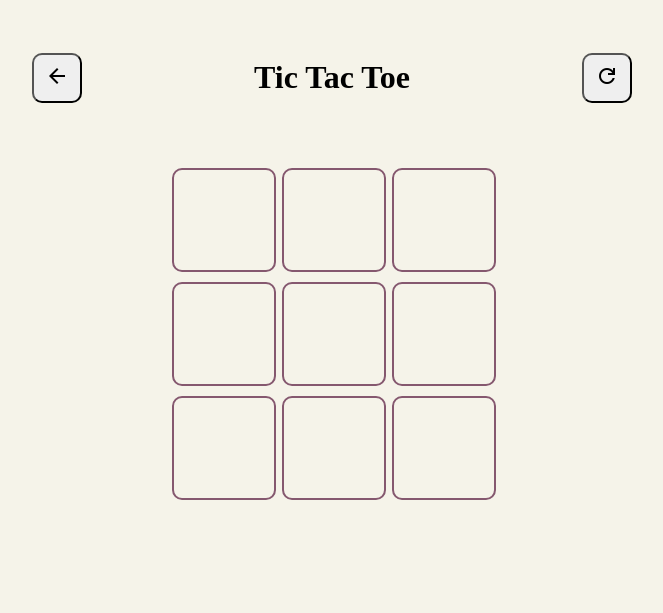
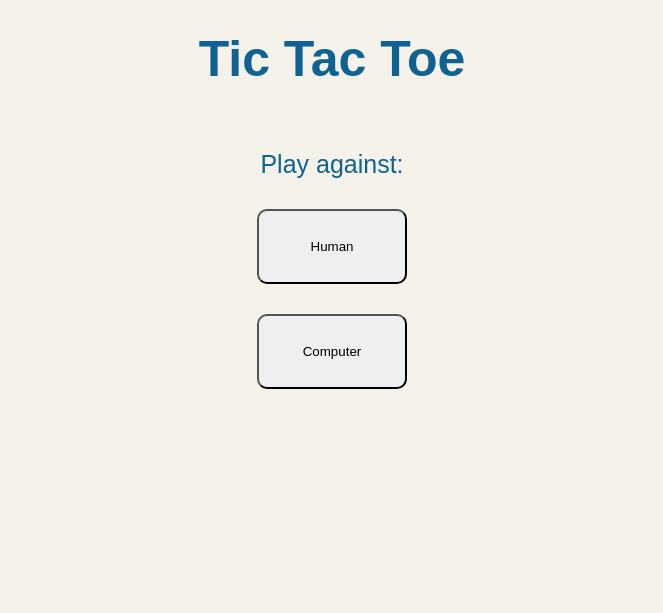
Before and after one commit to tarikkocar/tic-tac-toe, a plain HTML site: page index.html in a window 1280 px wide. Shown: the whole page, without its empty margins (308-971 px from the left). Drawn offline with nearby package versions, Linux system fonts and the light colour scheme.

Commit message:
Create a game menu

```diff
--- a/index.html
+++ b/index.html
@@ -11,14 +11,24 @@
 </head>
 <body>
     <div class="content">
+        <div class="menu">
+            <span>Play against:</span>
+            <button class="human">Human</button>
+            <button class="computer">Computer</button>
+            <span class="forthcoming hidden">Coming soon!</span>
+        </div>
         <div class="header">
-            <button><span class="material-symbols-outlined">
+            <button class="back">
+                <span class="material-symbols-outlined">
                 arrow_back
-                </span></button>
+                </span>
+            </button>
             <h1>Tic Tac Toe</h1>
-            <button class="reset"><span class="material-symbols-outlined">
+            <button class="reset">
+                <span class="material-symbols-outlined">
                 refresh
-                </span></button>
+                </span>
+            </button>
         </div>
         <div class="playground">
             <div class="cell"></div>
@@ -32,6 +42,7 @@
             <div class="cell"></div>
         </div>
         <div class="result"></div>
+        <div class="overlay"></div>
     </div>
 </body>
 </html>
--- a/style.css
+++ b/style.css
@@ -1,11 +1,32 @@
 :root {
     --cell-size: 100px;
     --bg-color: #f5f3e9;
+    --font-color: #0F6292;
 }
 
 body {
     background-color: var(--bg-color);
-    padding: 30px;
+}
+
+.menu {
+    position: absolute;
+    display: flex;
+    flex-direction: column;
+    align-items: center;
+    gap: 30px;
+    top: 150px;
+    font-family: 'Source Sans Pro', sans-serif;
+    font-size: 25px;
+    color: var(--font-color);
+    width: 100vw;
+    height: 100wh;
+    background-color: var(--bg-color);
+    z-index: 2;
+}
+
+.menu button {
+    width: 150px;
+    height: 75px;
 }
 
 .header {
@@ -13,12 +34,21 @@ body {
     justify-content: space-between;
     align-items: center;
     width: 600px;
+    font-family: 'Source Sans Pro', sans-serif;
+    color: var(--font-color);
+}
+
+h1 {
+    z-index: 2;
+    font-size: 50px;
+    margin: 0;
 }
 
 .content {
     display: flex;
     flex-direction: column;
     align-items: center;
+    margin: 30px;
 }
 
 .result {
@@ -29,6 +59,7 @@ body {
     display: flex;
     align-items: center;
     justify-content: center;
+    color: var(--font-color);
 }
 
 .playground {
@@ -48,7 +79,7 @@ body {
     align-items: center;
     font-size: 50px;
     font-family: sans-serif;
-    color: #0F6292;
+    color: var(--font-color);
 }
 
 button {
@@ -56,3 +87,19 @@ button {
     height: 50px;
     border-radius: 10px;
 }
+
+.hidden, .hidden > * {
+    display: none;
+}
+
+.overlay {
+    position: fixed;
+    top: 0;
+    bottom: 0;
+    left: 0;
+    right: 0;
+    width: 100%;
+    height: 100%;
+    background-color: var(--bg-color);
+    z-index: 1;
+}
--- a/tic-tac-toe.js
+++ b/tic-tac-toe.js
@@ -127,4 +127,32 @@ const gamePlay = ((gameBoard) => {
   addEventsToCells();
 
   document.querySelector(".reset").addEventListener("click", resetGame);
+
+  return { resetGame };
 })(gameBoard);
+
+const menuHandler = (() => {
+  const menu = document.querySelector(".menu");
+  const overlay = document.querySelector(".overlay");
+  const humanButton = document.querySelector(".human");
+  const computerButton = document.querySelector(".computer");
+  const backButton = document.querySelector(".back");
+  const forthcoming = document.querySelector(".forthcoming");
+
+  humanButton.addEventListener("click", () => {
+    menu.classList.add("hidden");
+    overlay.classList.add("hidden");
+    forthcoming.classList.add("hidden");
+  });
+
+  backButton.addEventListener("click", () => {
+    menu.classList.remove("hidden");
+    overlay.classList.remove("hidden");
+    forthcoming.classList.add("hidden");
+    gamePlay.resetGame();
+  });
+
+  computerButton.addEventListener("click", () => {
+    forthcoming.classList.remove("hidden");
+  });
+})();
```
